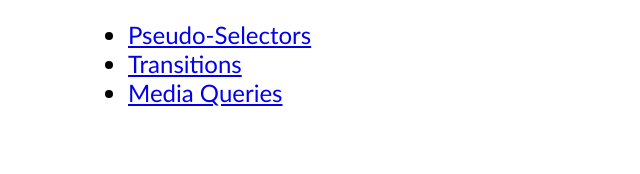
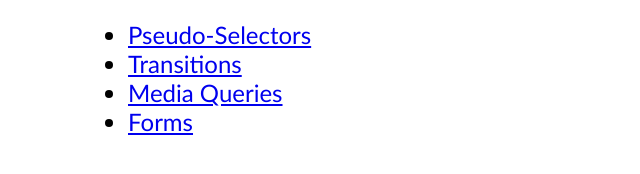
Before and after one commit to WCramRTC/Topic_Examples, a plain HTML site: page index.html in a window 1280 px wide. Shown: the whole page, without its empty margins (0-640 px from the left). Drawn offline with Linux system fonts and the light colour scheme.

Commit message:
Update index.html

```diff
--- a/index.html
+++ b/index.html
@@ -13,6 +13,7 @@
             <li><a href="pseudo_transitions.html">Pseudo-Selectors</a></li>
             <li><a href="transitions.html">Transitions</a></li>
             <li><a href="media_queries.html">Media Queries</a></li>
+            <li><a href="forms.html">Forms</a></li>
         </ul>
     </div>
 
```
